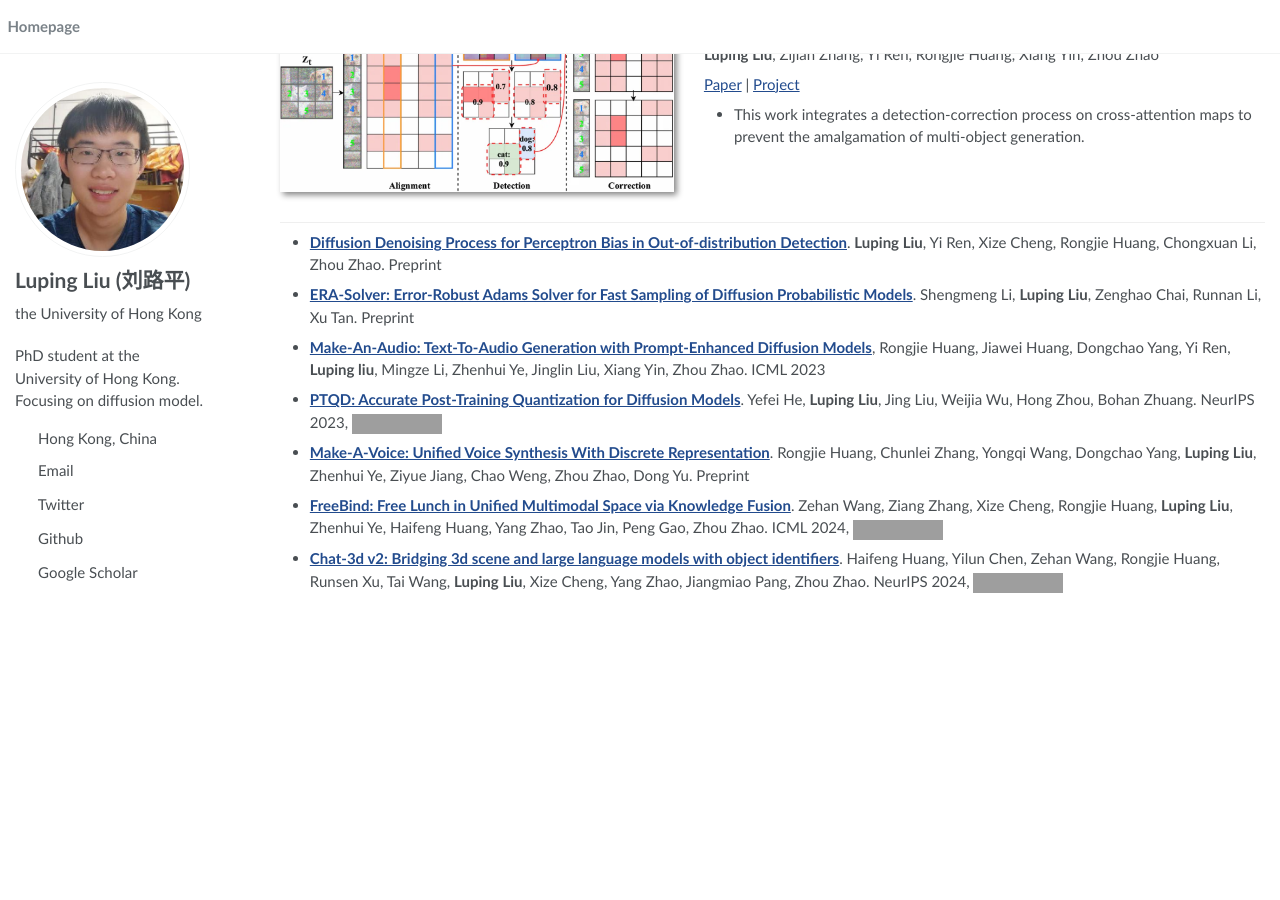
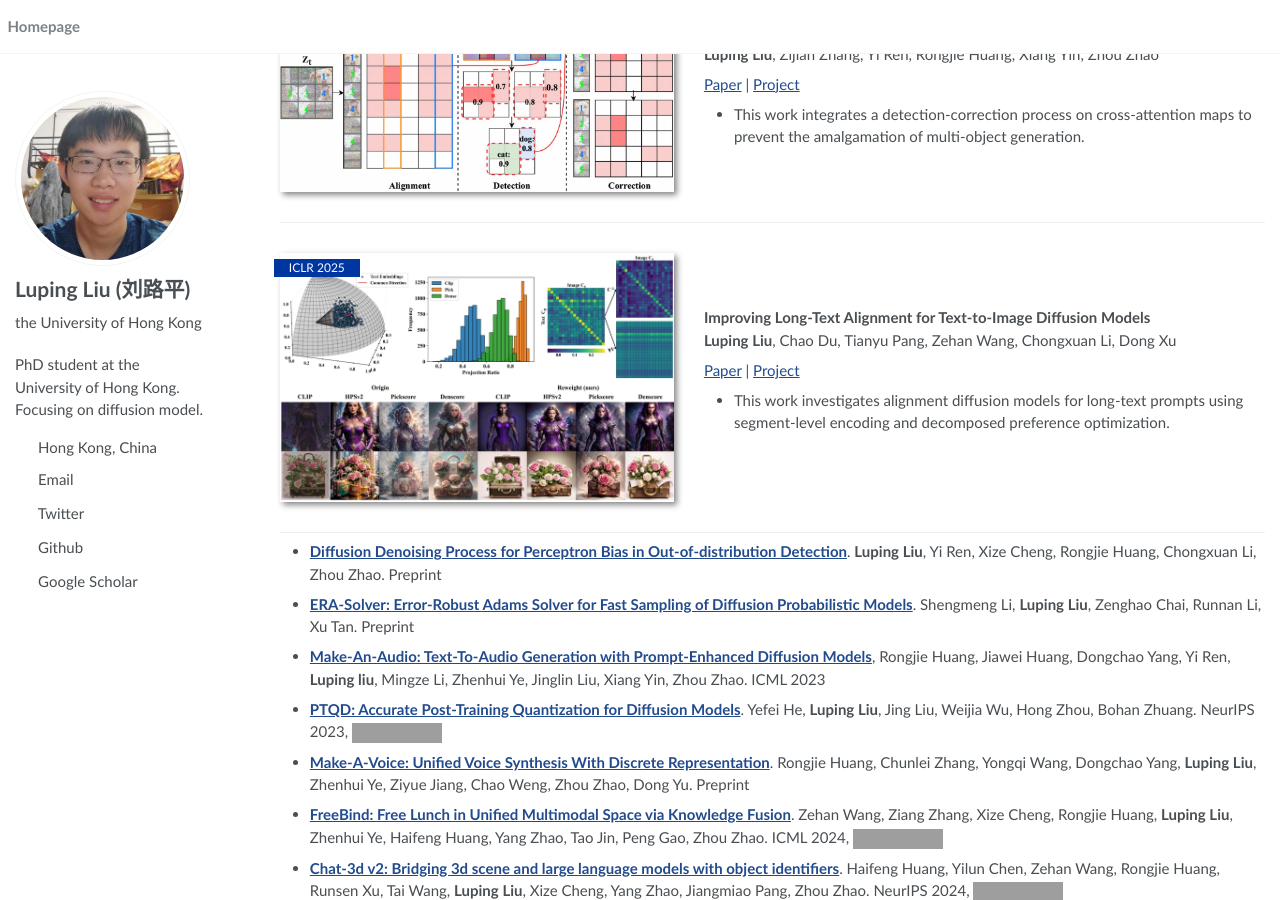
Before and after one commit to luping-liu/luping-liu.github.io, a Jekyll site: the page built from _pages/includes/pub.md, in a window 1280 px wide and 900 px high, scrolled down 501 px. Built offline with Jekyll 4.4.1, drawn with Linux system fonts in a browser that asks for light colours; some web fonts are replaced; our own code applies the rules of GitHub Pages for plain Markdown files; before the commit the page ends 1109 px from its top, so only the background shows below that; grey boxes are pictures that could not be loaded.

Commit message:
update info

```diff
--- a/_pages/includes/pub.md
+++ b/_pages/includes/pub.md
@@ -38,6 +38,19 @@
 </div>
 
 
+<div class='paper-box'><div class='paper-box-image'><div><div class="badge">ICLR 2025</div><img src='https://cdn.jsdelivr.net/gh/luping-liu/luping-liu.github.io/images/LongAlign.webp' alt="sym" width="100%"></div></div>
+<div class='paper-box-text' markdown="1">
+
+**Improving Long-Text Alignment for Text-to-Image Diffusion Models** \\
+**Luping Liu**, Chao Du, Tianyu Pang, Zehan Wang, Chongxuan Li, Dong Xu
+
+[Paper](https://arxiv.org/abs/2410.11817) \| [Project](https://luping-liu.github.io/LongAlign_poster) <span class='show_paper_citations' data='DIHzHQYAAAAJ:MXK_kJrjxJIC'></span> <span class='show_repo_stars' data='luping-liu/LongAlign'></span>
+
+- This work investigates alignment diffusion models for long-text prompts using segment-level encoding and decomposed preference optimization.
+</div>
+</div>
+
+
 - [**Diffusion Denoising Process for Perceptron Bias in Out-of-distribution Detection**](https://arxiv.org/abs/2211.11255). **Luping Liu**, Yi Ren, Xize Cheng, Rongjie Huang, Chongxuan Li, Zhou Zhao. Preprint
 - [**ERA-Solver: Error-Robust Adams Solver for Fast Sampling of Diffusion Probabilistic Models**](https://arxiv.org/abs/2301.12935). Shengmeng Li, **Luping Liu**, Zenghao Chai, Runnan Li, Xu Tan. Preprint
 - [**Make-An-Audio: Text-To-Audio Generation with Prompt-Enhanced Diffusion Models**](https://arxiv.org/abs/2301.12661), Rongjie Huang, Jiawei Huang, Dongchao Yang, Yi Ren, **Luping liu**, Mingze Li, Zhenhui Ye, Jinglin Liu, Xiang Yin, Zhou Zhao. ICML 2023
--- a/google_scholar_crawler/main.py
+++ b/google_scholar_crawler/main.py
@@ -5,7 +5,6 @@ import json
 from datetime import datetime
 import os
 
-# Setup proxy
 pg = ProxyGenerator()
 pg.FreeProxies()  # Use free rotating proxies
 scholarly.use_proxy(pg)
```
Also changed, not shown: _pages/includes/news.md (+3 -2 lines), images/LongAlign.webp (added).
